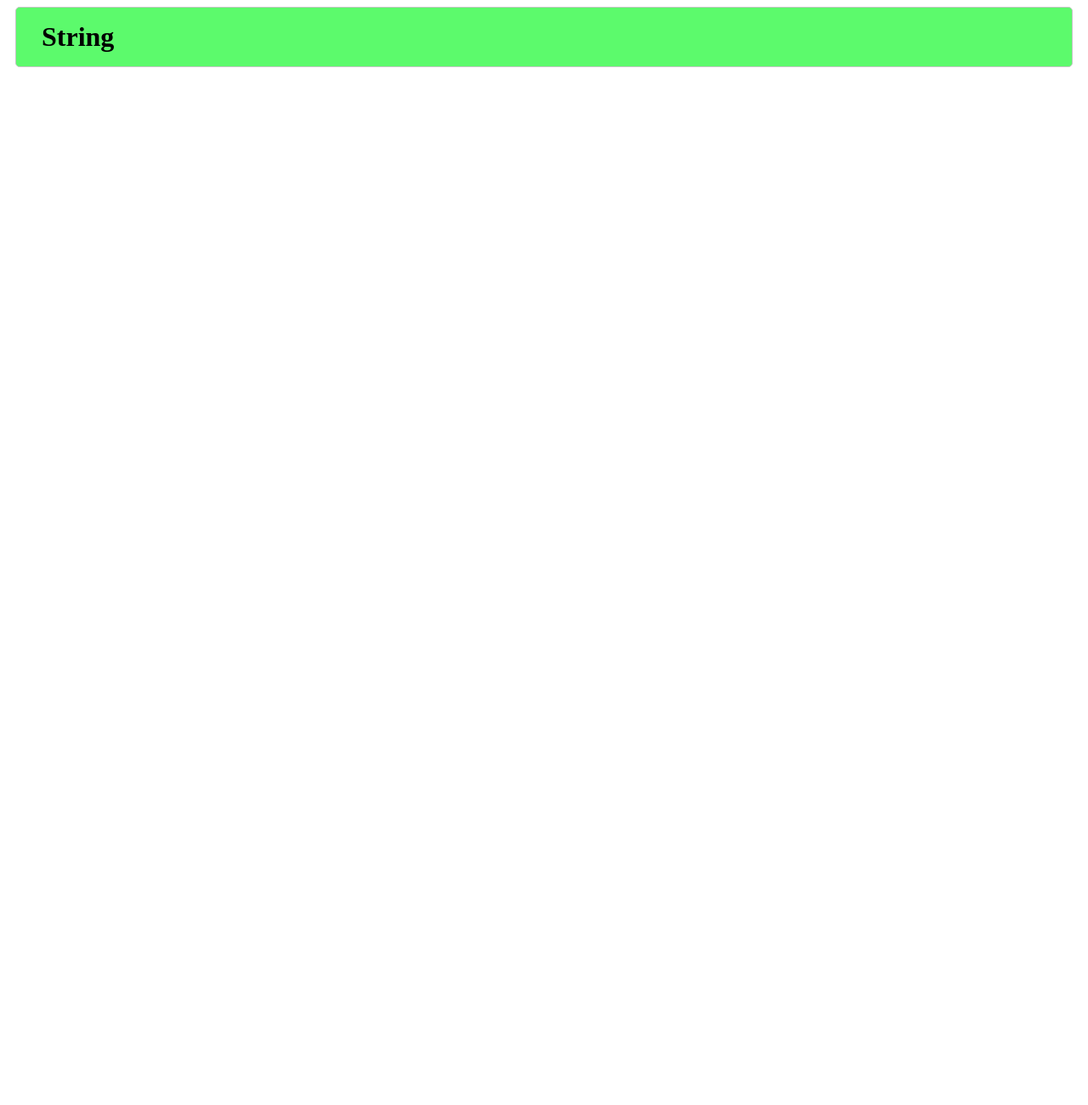
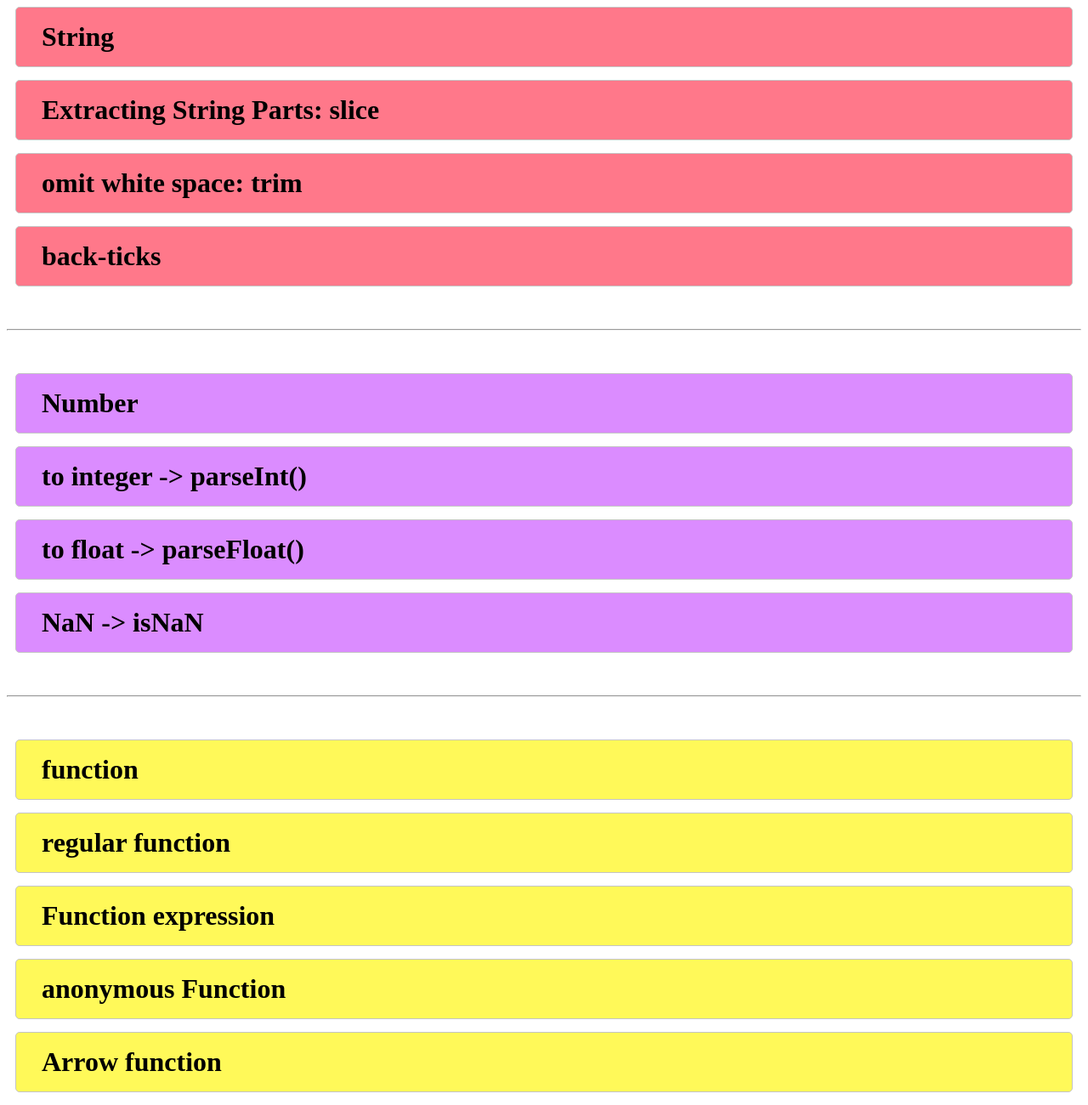
Before and after one commit to roozbehshafieebafti/html-class, a plain HTML site: page pages/js.html in a window 1280 px wide. Shown: the part 4901-6201 px from the top of the page at 85% size. Before the commit the page ends 4995 px from the top, so only its background shows below. Drawn offline with Linux system fonts and the light colour scheme.

Commit message:
start function

```diff
--- a/pages/js.html
+++ b/pages/js.html
@@ -65,7 +65,21 @@
         <div class="card card-4">if an array contains a specified element -> arr.includes('item')</div>
         <div class="card card-4">get index of item -> arr.indexOf('item')</div>
         <hr />
-        <div class="card card-4">String</div>
+        <div class="card card-5">String</div>
+        <div class="card card-5">Extracting String Parts: slice</div>
+        <div class="card card-5">omit white space: trim</div>
+        <div class="card card-5"> back-ticks</div>
+        <hr />
+        <div class="card card-6">Number</div>
+        <div class="card card-6">to integer -> parseInt()</div>
+        <div class="card card-6">to float -> parseFloat()</div>
+        <div class="card card-6">NaN -> isNaN</div>
+        <hr />
+        <div class="card card-7">function</div>
+        <div class="card card-7">regular function</div>
+        <div class="card card-7">Function expression</div>
+        <div class="card card-7">anonymous Function</div>
+        <div class="card card-7">Arrow function</div>
     </main>
 </body>
 </html>
```
